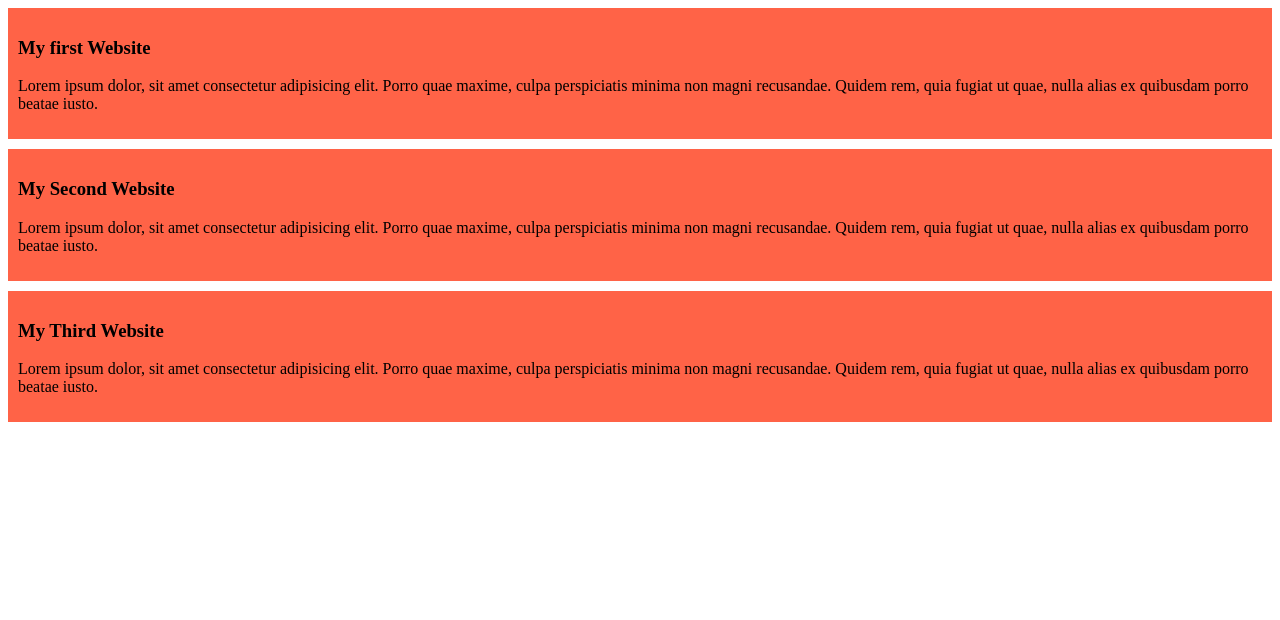
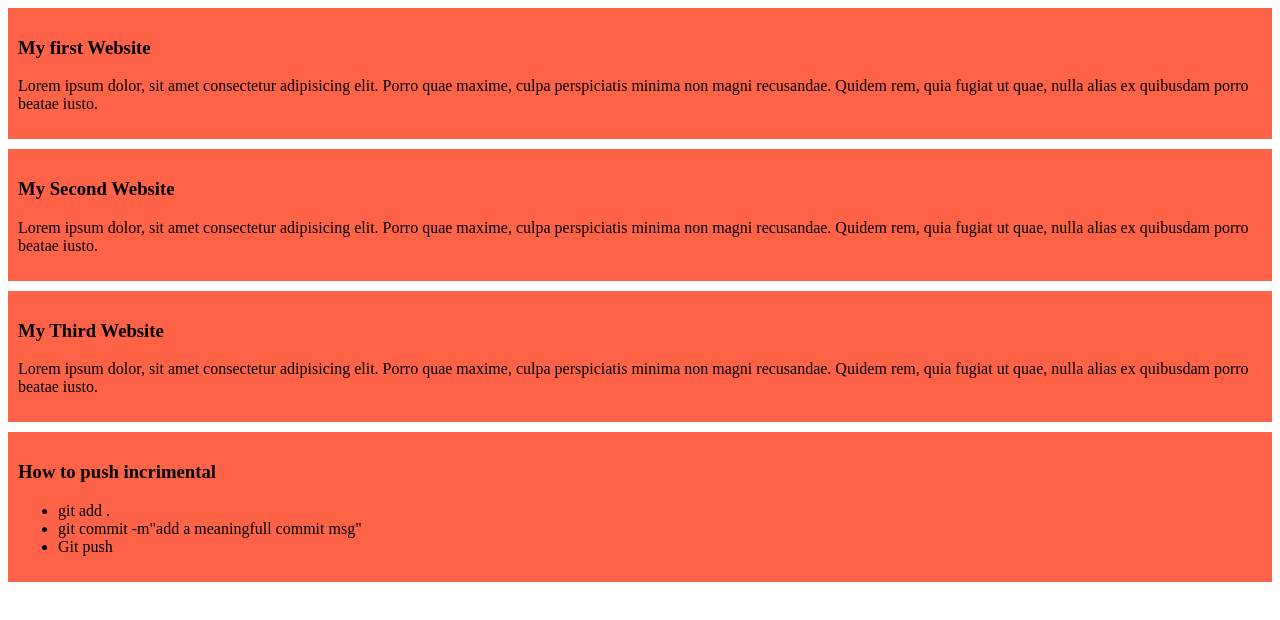
Before and after one commit to riyan1209/my-simple-website, a plain HTML site: page index.html in a window 1280 px wide. Drawn offline with Linux system fonts and the light colour scheme.

Commit message:
added a list

```diff
--- a/index.html
+++ b/index.html
@@ -16,5 +16,13 @@
     <div><h3>My Third Website</h3>
         <p>Lorem ipsum dolor, sit amet consectetur adipisicing elit. Porro quae maxime, culpa perspiciatis minima non magni recusandae. Quidem rem, quia fugiat ut quae, nulla alias ex quibusdam porro beatae iusto.</p>
     </div>
+    <div>
+        <h3>How to push incrimental</h3>
+        <ul>
+            <li>git add .</li>
+            <li>git commit -m"add a meaningfull commit msg"</li>
+            <li>Git push</li>
+        </ul>
+    </div>
 </body>
 </html>
```
